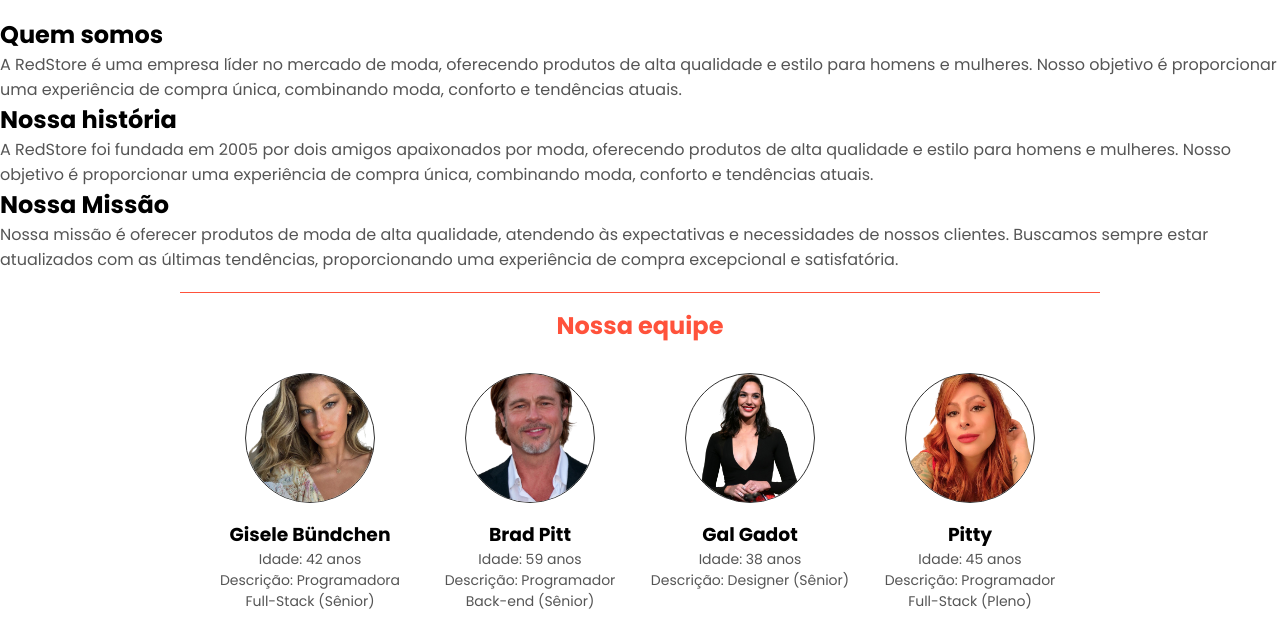
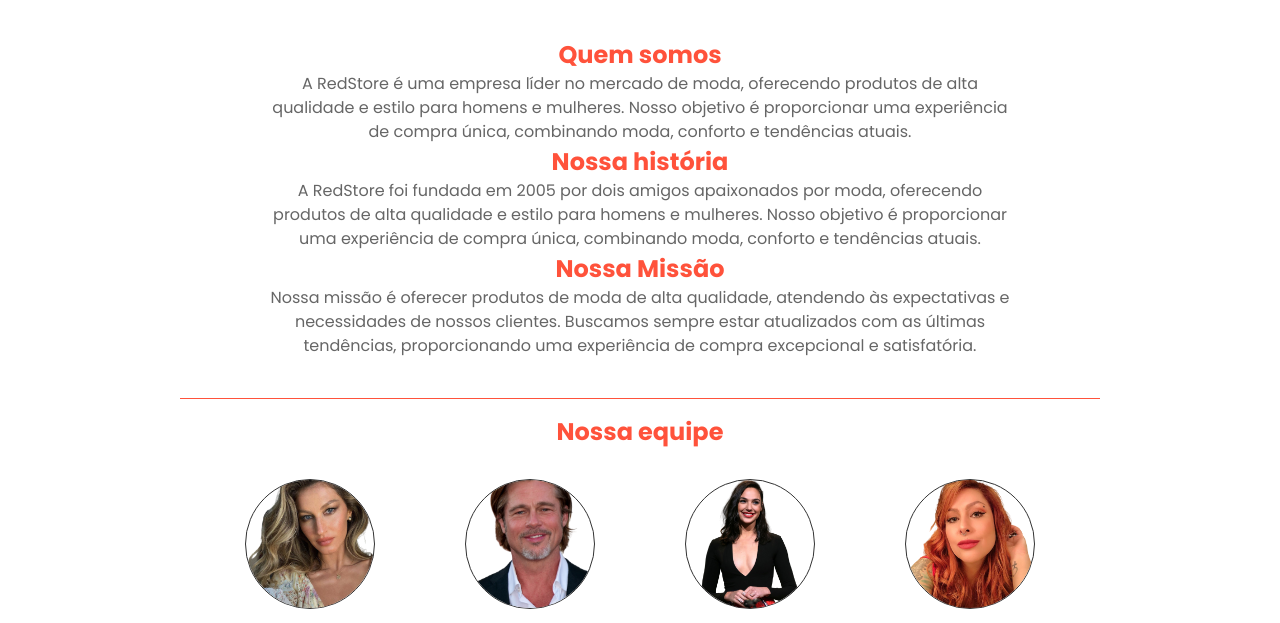
Before and after one commit to kauezzzz/e-commerce, a plain HTML site: page sobre.html in a window 1280 px wide. Shown: the part 66-689 px from the top of the page. Drawn offline with Linux system fonts and the light colour scheme.

Commit message:
Update style.css

```diff
--- a/style.css
+++ b/style.css
@@ -551,6 +551,27 @@
 }
 }
 
+/* _______________________________________________________________ */
+/* Sobre (Página Sobre) */
+
+.fala {
+  margin: 0;
+  padding: 0;
+  max-width: 800px;
+  margin: 20px auto;
+  padding: 0 20px;
+  text-align: center;
+}
+
+.somos {
+  color: #ff523b;
+}
+
+.sobre {
+  color: #666;
+  line-height: 1.5;
+}
+
 /* ______________________________________________________ */
 /* Equipe de desenvolvimento (Página Sobre) */
 
@@ -597,8 +618,8 @@
   font-size: 14px;
 }
 
-/* ________________________________________________________________________________ */
-  /* Login (Página Login) */
+/* ____________________________________________________ */
+/* Login (Página Login)*/
 
 .account-page {
   padding: 50px 0;
```
Lines whose indentation alone changed are shown as unchanged.
